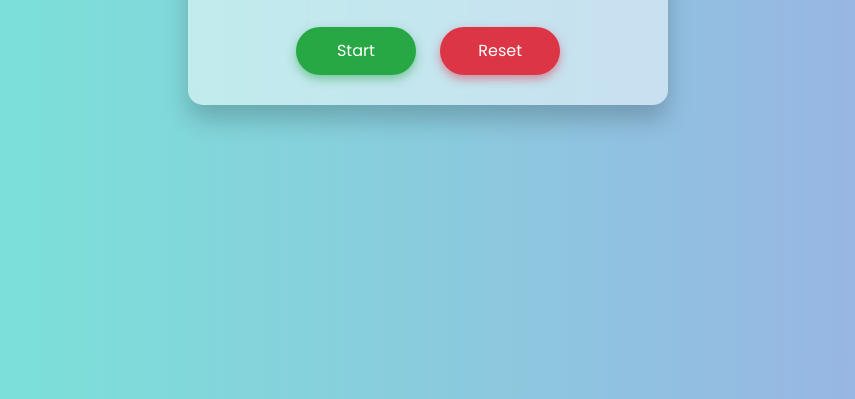
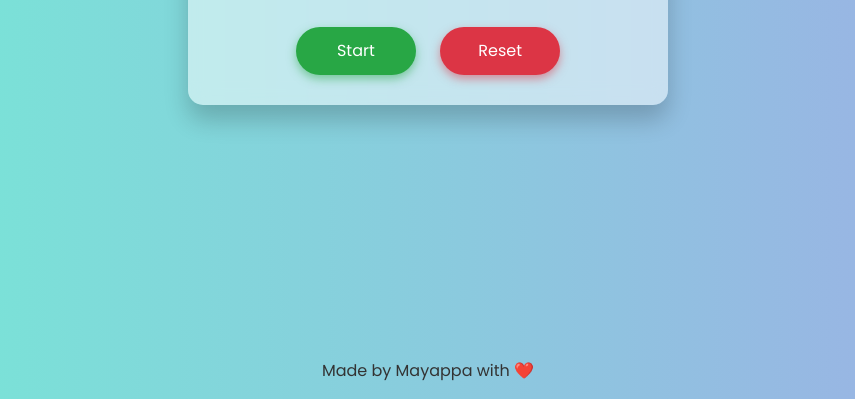
Before and after one commit to Mayappa123/PRODIGY_WD_02, a plain HTML site: page index.html in a window 1280 px wide. Shown: the part 401-800 px from the top of the page, without its empty margins (212-1067 px from the left). Drawn offline with nearby package versions, Linux system fonts and the light colour scheme.

Commit message:
added developer content

```diff
--- a/index.html
+++ b/index.html
@@ -24,6 +24,7 @@
         </div>
       </div>
     </div>
+    <p class="developer">Made by Mayappa with ❤️</p>
     <script src="https://code.jquery.com/jquery-3.5.1.slim.min.js"></script>
     <script src="https://cdn.jsdelivr.net/npm/@popperjs/core@2.9.2/dist/umd/popper.min.js"></script>
     <script src="https://stackpath.bootstrapcdn.com/bootstrap/4.5.2/js/bootstrap.min.js"></script>
--- a/styles.css
+++ b/styles.css
@@ -37,6 +37,12 @@ body {
   backdrop-filter: blur(10px);
   transition: background-color 0.5s ease, box-shadow 0.5s ease;
   animation: fadeIn 1s ease;
+}
+
+.developer {
+  position: fixed;
+  bottom: 0;
+  text-align: center;
 }
 
 @keyframes fadeIn {
```
